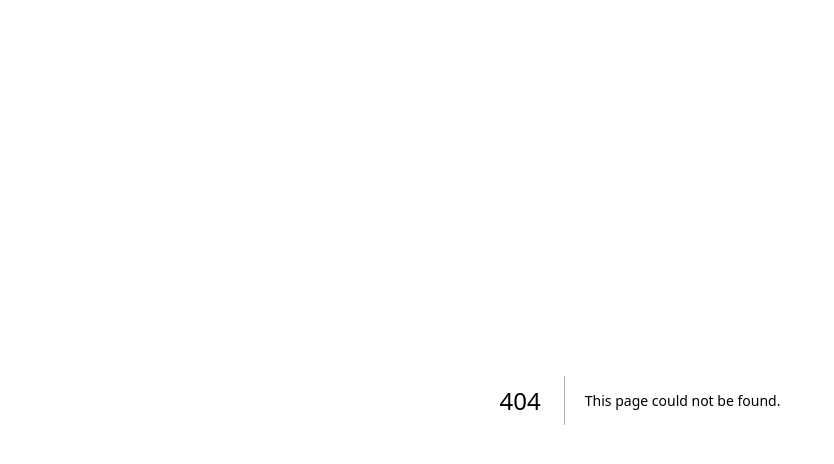
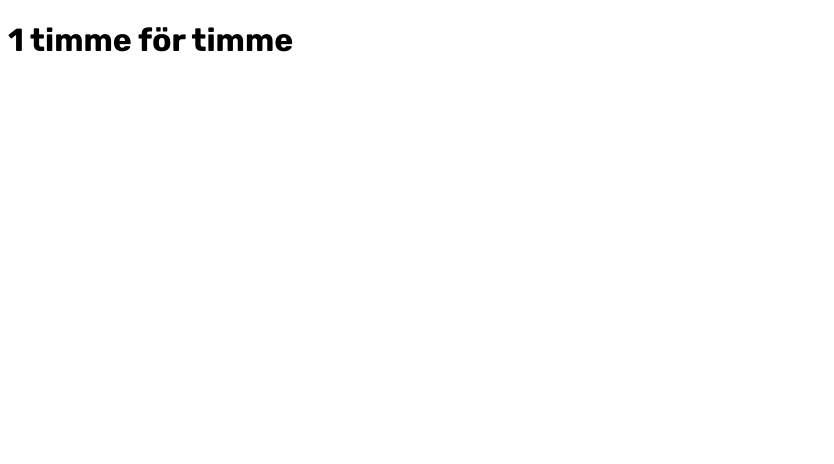
Before and after one commit to sophie-akesson/weather-frontend, a Next.js app: page /1/hours in a window 1280 px wide. Before the commit this address had no page. Shown: the top 464 px of the page, without its empty margins (0-834 px from the left). Built offline with nearby package versions, Linux system fonts and the light colour scheme.

Commit message:
Add pages

```diff
--- /dev/null
+++ b/app/[city]/hours/page.tsx
@@ -0,0 +1,15 @@
+interface Hours {
+  params: {
+    city: string;
+  };
+}
+
+export default function Hours({ params }: Hours) {
+  const city = params.city;
+
+  return (
+    <main>
+      <h1>{city} timme för timme</h1>
+    </main>
+  );
+}
```
Also changed, not shown: app/about/page.tsx (added, +7 -0 lines), app/not-found.tsx (added, +7 -0 lines).
